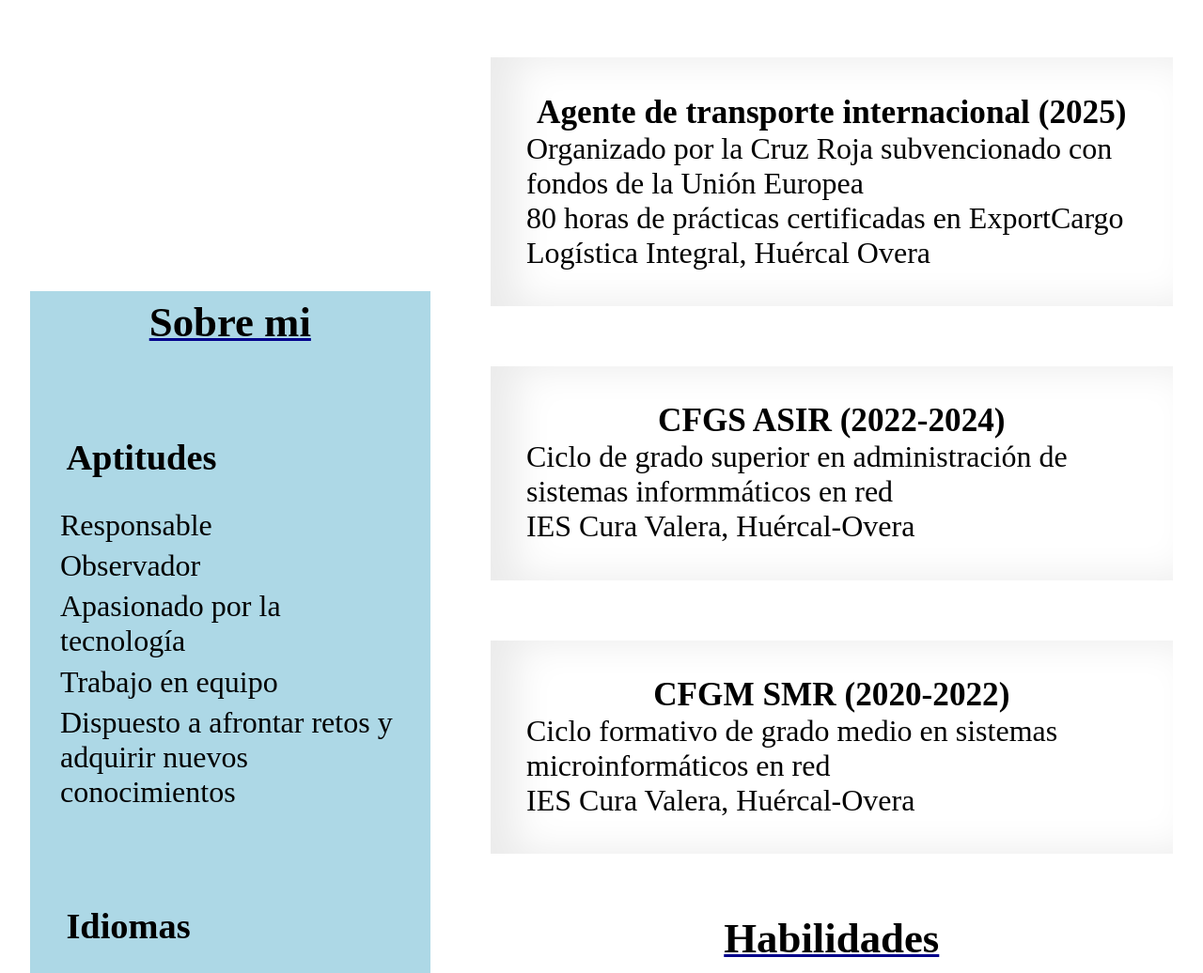
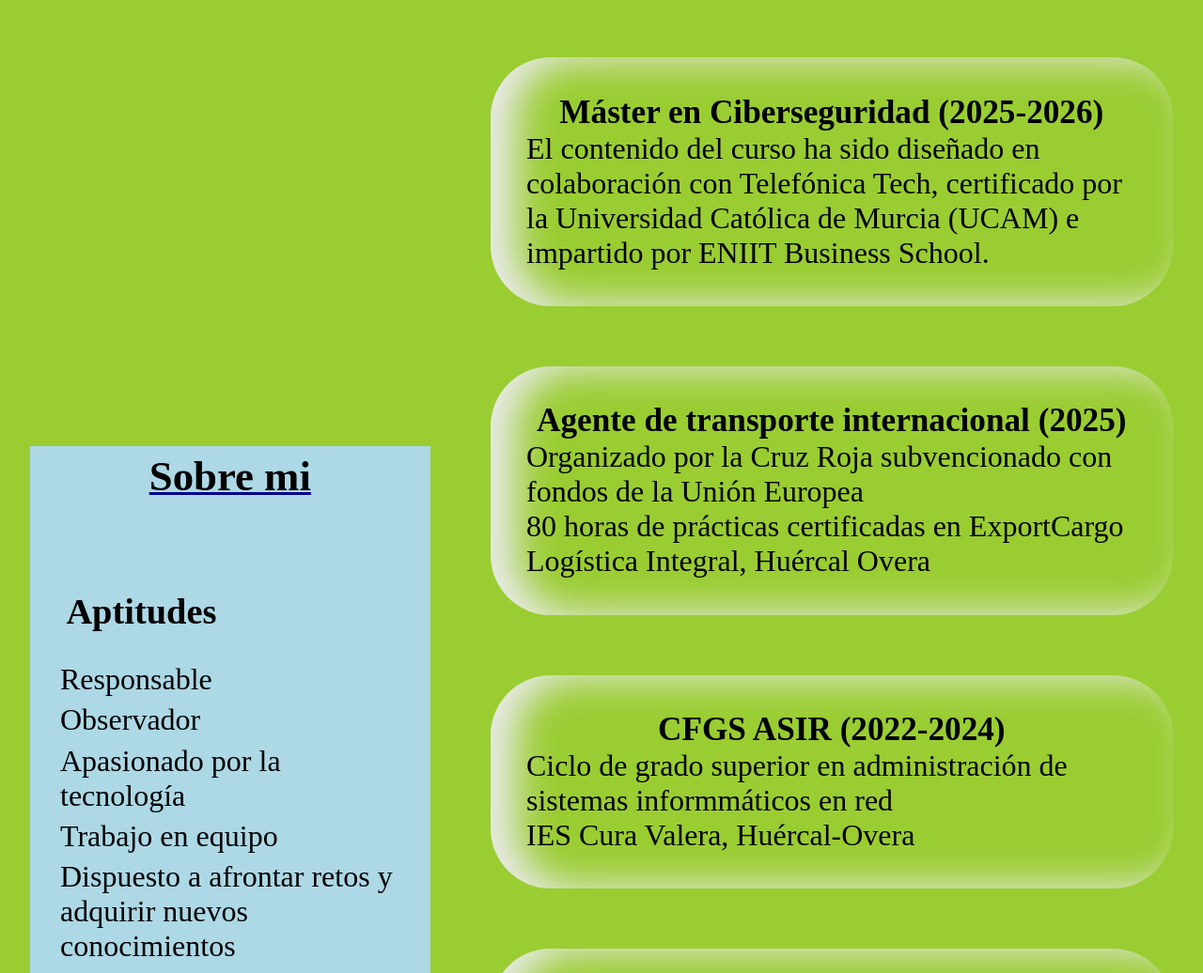
Before and after one commit to chibancas/CV-HTML-CSS, a plain HTML site: page index.html in a window 1280 px wide. Shown: the part 782-1818 px from the top of the page at 94% size. Drawn offline with Linux system fonts and the light colour scheme.

Commit message:
master and styles added

```diff
--- a/index.html
+++ b/index.html
@@ -102,7 +102,17 @@
             <h2 id="education">
                 Formación
             </h2>
-            <article class="asir">
+            <article class="studies">
+                <h4>Máster en Ciberseguridad (2025-2026)</h4>
+                <ul>
+                    <li>
+                        El contenido del curso ha sido diseñado en colaboración con
+                        Telefónica Tech, certificado por la Universidad Católica de
+                        Murcia (UCAM) e impartido por ENIIT Business School.
+                    </li>
+                </ul>
+            </article>
+            <article class="studies">
                 <h4>Agente de transporte internacional (2025)</h4>
                 <ul>
                     <li>
@@ -113,7 +123,7 @@
                     </li>
                 </ul>
             </article>
-            <article class="asir">
+            <article class="studies">
                 <h4>CFGS ASIR (2022-2024)</h4>
                 <ul>
                     <li>
@@ -122,7 +132,7 @@
                     <li>IES Cura Valera, Huércal-Overa</li>
                 </ul>
             </article>
-            <article class="smr">
+            <article class="studies">
                 <h4>CFGM SMR (2020-2022)</h4>
                 <ul>
                     <li>
--- a/styles.css
+++ b/styles.css
@@ -23,6 +23,7 @@ screen and (min-width: 0px) and (orientation: landscape) {
         border-bottom: solid .5vw black;
         border-right: solid .5vw black;
         border-left: solid .5vw black;
+        border-radius: 2vw;
         padding: 2vw;
     }
 
@@ -30,6 +31,7 @@ screen and (min-width: 0px) and (orientation: landscape) {
         border-top: solid .5vw black;
         border-right: solid .5vw black;
         border-left: solid .5vw black;
+        border-radius: 2vw;
         font-weight: 800;
         padding: 2vw;
     }
@@ -43,6 +45,9 @@ screen and (min-width: 0px) and (orientation: landscape) {
     }
 
     body {
+
+        background-color: yellowgreen;
+
         padding-left: .5vw;
         padding-right: .5vw;
         padding-bottom: .5vw;
@@ -147,12 +152,15 @@ screen and (min-width: 0px) and (orientation: landscape) {
         border-left: solid .5vw black;
         border-right: solid .5vw black;
         border-top: solid .5vw black;
+        border-radius: 2vw;
     }
 
     main aside article ul {
         border-left: solid .5vw black;
         border-right: solid .5vw black;
         border-bottom: solid .5vw black;
+        border-radius: 2vw;
+
     }
 
     main aside article ul li {
@@ -167,11 +175,11 @@ screen and (min-width: 0px) and (orientation: landscape) {
 
     main section article {
         border: solid .5vw black;
+        border-radius: 5vw;
         padding: 3vw;
     }
 
-    .asir,
-    .smr {
+    .studies {
         /* box-shadow */
         -webkit-box-shadow: inset 25px 0px 41px 2px rgba(235, 235, 235, 1);
         -moz-box-shadow: inset 25px 0px 41px 2px rgba(235, 235, 235, 1);
```
